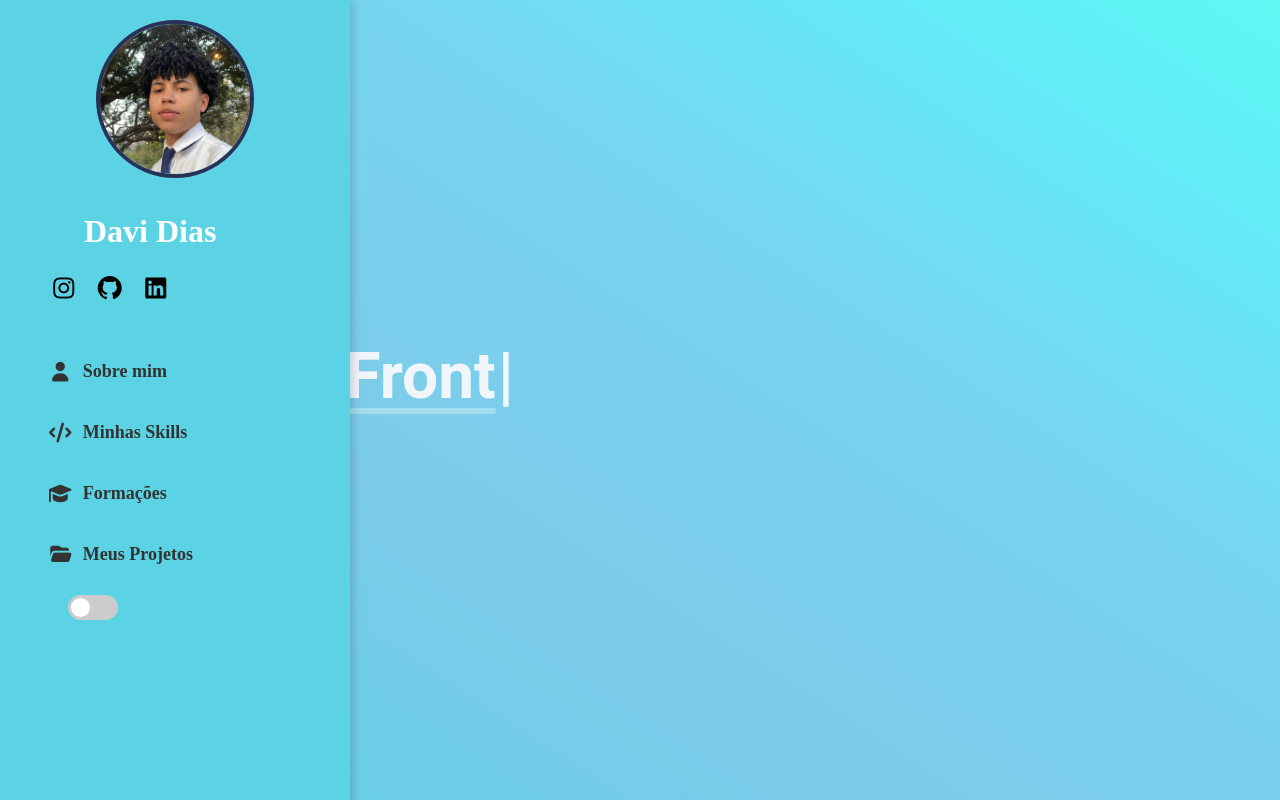
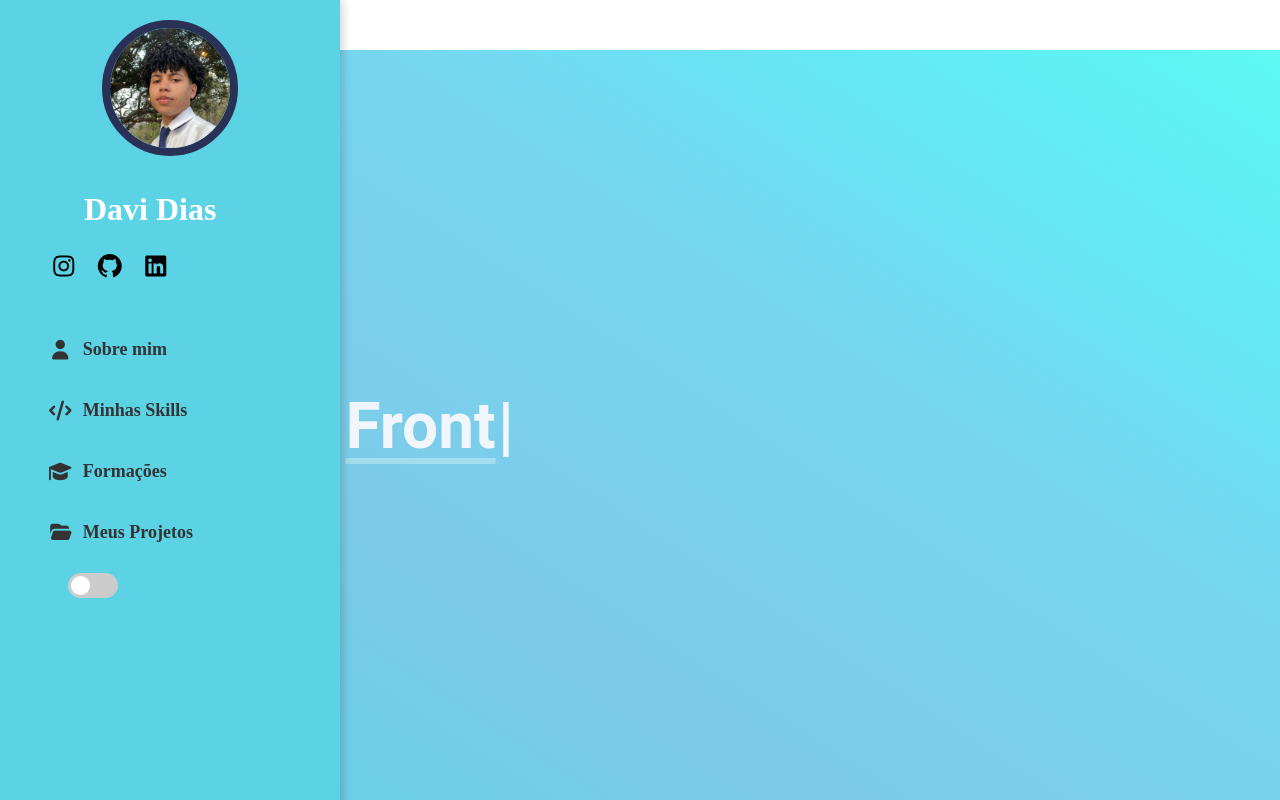
Before and after one commit to DevDaviDias/Clone-tabnews, a Next.js app: page / in a window 1280 px wide. Shown: the top 800 px of the page. Built offline with nearby package versions, Linux system fonts and the light colour scheme.

Commit message:
adicionar footer com copyright no menu hambúrguer

```diff
--- a/componentes/MenuHamberguer.js
+++ b/componentes/MenuHamberguer.js
@@ -67,11 +67,11 @@ export default function MenuHamburguer() {
       <Image
         src="/img.davi.jpg"   // está dentro da pasta public
         alt="Davi Dias"
-        width={150}
-        height={150}
+        width={120}
+        height={120}
         style={{
           borderRadius: "50%",
-          border: "4px solid #293157" // sem ponto e vírgula
+          border: "8px solid #293157" // sem ponto e vírgula
         }}
       />
     </div>
@@ -122,6 +122,11 @@ export default function MenuHamburguer() {
         </div>
       </div>
 
+        {/* Footer dentro do menu */}
+        <div className={styles.footerMenu}>
+          <p>© Copyright DaviDias</p>
+        </div>
+
       {/* Overlay só no mobile */}
       {!isDesktop && aberto && (
         <div className={styles.overlay} onClick={toggleMenu}></div>
--- a/styles/Main.module.css
+++ b/styles/Main.module.css
@@ -51,6 +51,12 @@
   align-items: center;
 }
 
+.footerMenu {
+  text-align: center;
+  font-size: 0.8rem;
+  color: #aaa;
+}
+
 @media (min-width: 1024px) {
   .titulo{
   margin-left: 25%;
--- a/styles/MenuHamburguer.module.css
+++ b/styles/MenuHamburguer.module.css
@@ -51,7 +51,7 @@
   position: fixed;
   top: 0;
   left: -350px; /* Escondido inicialmente */
-  width: 310px;
+  width: 300px;
   height: 100%;
   background: #5BD3E4;
   box-shadow: 2px 0 10px rgba(0,0,0,0.2);
```
